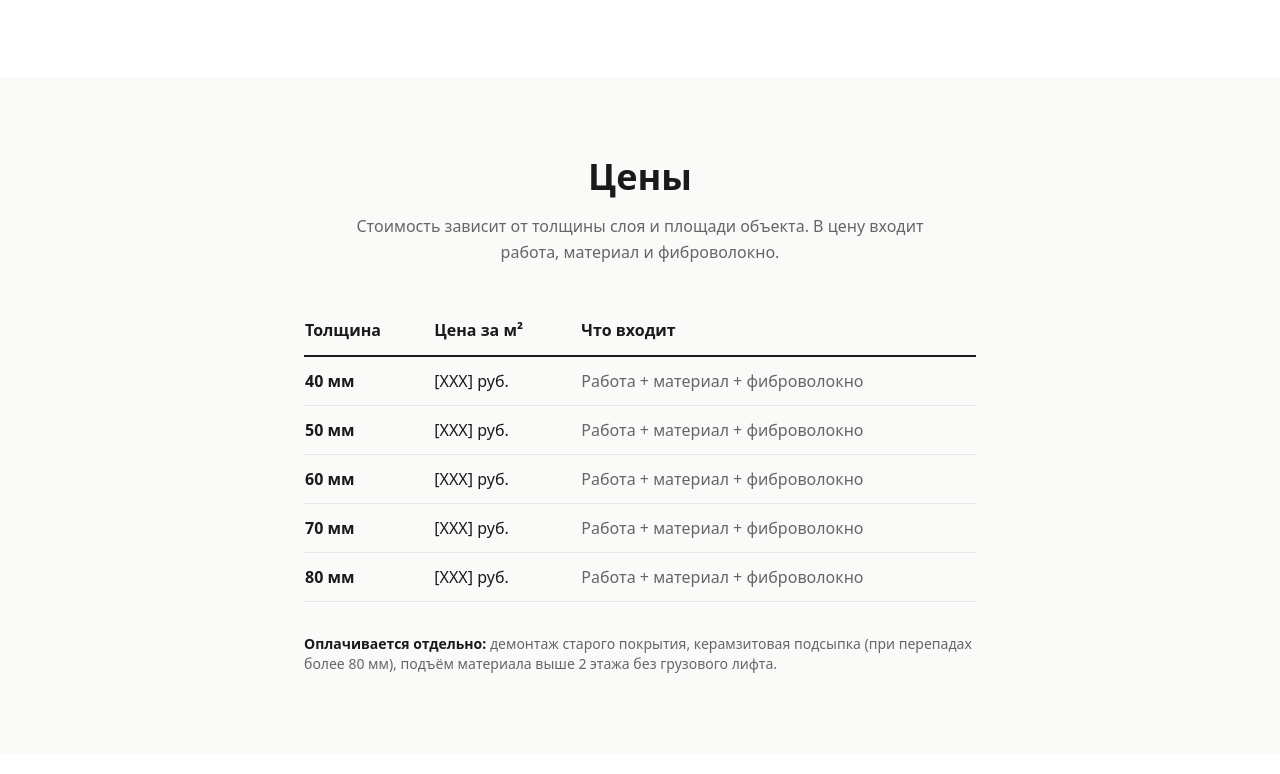
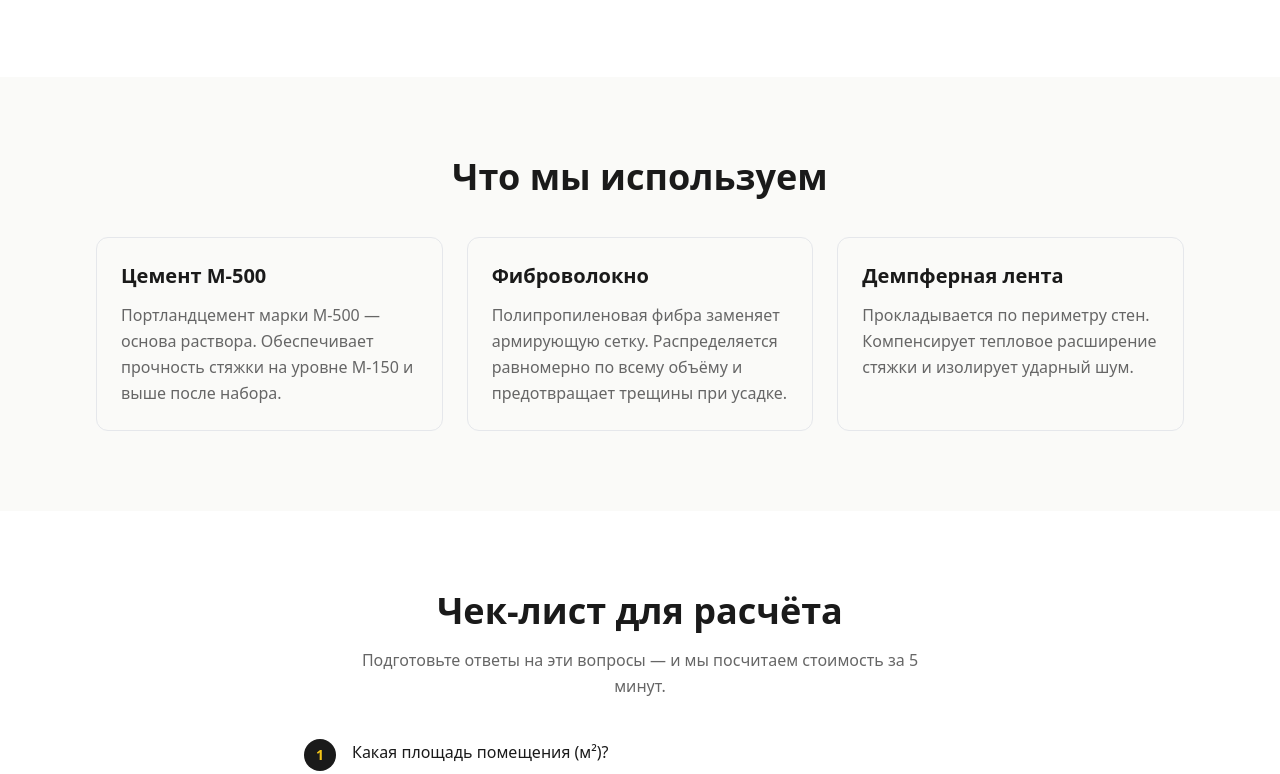
Before and after one commit to bodpad/mosstyazhka, a plain HTML site: page index.html in a window 1280 px wide. Shown: the part 1675-2449 px from the top of the page. Drawn offline with nearby package versions, Linux system fonts and the light colour scheme.

Commit message:
Убрать блок цен, заменить кнопку WhatsApp на общую, починить чередование фонов
Co-Authored-By: Claude Sonnet 4.6 <noreply@anthropic.com>

```diff
--- a/index.html
+++ b/index.html
@@ -109,7 +109,7 @@
       </a>
       <a href="#advantages" class="block py-2 text-cream hover:text-accent">Преимущества</a>
       <a href="#process" class="block py-2 text-cream hover:text-accent">Как мы работаем</a>
-      <a href="#prices" class="block py-2 text-cream hover:text-accent">Цены</a>
+
       <a href="#faq" class="block py-2 text-cream hover:text-accent">Вопросы</a>
       <a href="#reviews" class="block py-2 text-cream hover:text-accent">Отзывы</a>
       <a href="#form" class="block mt-3 bg-accent text-dark px-6 py-3 rounded-lg font-bold text-center hover:bg-accent/90">
@@ -132,8 +132,8 @@
         <a href="tel:+79853207025" class="bg-accent text-dark px-8 py-4 rounded-lg font-bold text-center text-lg hover:bg-accent/90">
           Позвонить
         </a>
-        <a href="https://wa.me/79853207025" target="_blank" rel="noopener" class="border-2 border-accent text-accent px-8 py-4 rounded-lg font-bold text-center text-lg hover:bg-accent hover:text-dark">
-          Написать в WhatsApp
+        <a href="#form" class="border-2 border-accent text-accent px-8 py-4 rounded-lg font-bold text-center text-lg hover:bg-accent hover:text-dark">
+          Написать нам
         </a>
       </div>
       <p class="mt-6 text-muted text-sm">Бесплатный замер — ежедневно с 9:00 до 21:00</p>
@@ -244,59 +244,8 @@
     </div>
   </section>
 
-  <!-- ===== ЦЕНЫ ===== -->
-  <section id="prices" class="py-12 md:py-20">
-    <div class="max-w-6xl mx-auto px-4 md:px-8">
-      <h2 class="text-3xl md:text-4xl font-extrabold mb-4 text-center">Цены</h2>
-      <p class="text-muted text-center mb-10 max-w-xl mx-auto">Стоимость зависит от толщины слоя и площади объекта. В цену входит работа, материал и фиброволокно.</p>
-
-      <div class="overflow-x-auto">
-        <table class="w-full max-w-2xl mx-auto text-left">
-          <thead>
-            <tr class="border-b-2 border-dark">
-              <th class="py-3 pr-4 font-bold">Толщина</th>
-              <th class="py-3 pr-4 font-bold">Цена за м²</th>
-              <th class="py-3 font-bold">Что входит</th>
-            </tr>
-          </thead>
-          <tbody class="text-base">
-            <tr class="border-b border-gray-200">
-              <td class="py-3 pr-4 font-bold">40 мм</td>
-              <td class="py-3 pr-4">[XXX] руб.</td>
-              <td class="py-3 text-muted">Работа + материал + фиброволокно</td>
-            </tr>
-            <tr class="border-b border-gray-200">
-              <td class="py-3 pr-4 font-bold">50 мм</td>
-              <td class="py-3 pr-4">[XXX] руб.</td>
-              <td class="py-3 text-muted">Работа + материал + фиброволокно</td>
-            </tr>
-            <tr class="border-b border-gray-200">
-              <td class="py-3 pr-4 font-bold">60 мм</td>
-              <td class="py-3 pr-4">[XXX] руб.</td>
-              <td class="py-3 text-muted">Работа + материал + фиброволокно</td>
-            </tr>
-            <tr class="border-b border-gray-200">
-              <td class="py-3 pr-4 font-bold">70 мм</td>
-              <td class="py-3 pr-4">[XXX] руб.</td>
-              <td class="py-3 text-muted">Работа + материал + фиброволокно</td>
-            </tr>
-            <tr class="border-b border-gray-200">
-              <td class="py-3 pr-4 font-bold">80 мм</td>
-              <td class="py-3 pr-4">[XXX] руб.</td>
-              <td class="py-3 text-muted">Работа + материал + фиброволокно</td>
-            </tr>
-          </tbody>
-        </table>
-      </div>
-
-      <div class="mt-8 max-w-2xl mx-auto">
-        <p class="text-sm text-muted"><span class="font-bold text-dark">Оплачивается отдельно:</span> демонтаж старого покрытия, керамзитовая подсыпка (при перепадах более 80 мм), подъём материала выше 2 этажа без грузового лифта.</p>
-      </div>
-    </div>
-  </section>
-
   <!-- ===== МАТЕРИАЛЫ ===== -->
-  <section class="py-12 md:py-20 bg-white">
+  <section class="py-12 md:py-20">
     <div class="max-w-6xl mx-auto px-4 md:px-8">
       <h2 class="text-3xl md:text-4xl font-extrabold mb-10 text-center">Что мы используем</h2>
       <div class="grid grid-cols-1 md:grid-cols-3 gap-6">
@@ -321,7 +270,7 @@
   </section>
 
   <!-- ===== ЧЕК-ЛИСТ ===== -->
-  <section class="py-12 md:py-20">
+  <section class="py-12 md:py-20 bg-white">
     <div class="max-w-6xl mx-auto px-4 md:px-8">
       <h2 class="text-3xl md:text-4xl font-extrabold mb-4 text-center">Чек-лист для расчёта</h2>
       <p class="text-muted text-center mb-10 max-w-xl mx-auto">Подготовьте ответы на эти вопросы — и мы посчитаем стоимость за 5 минут.</p>
@@ -372,7 +321,7 @@
   </section>
 
   <!-- ===== FAQ ===== -->
-  <section id="faq" class="py-12 md:py-20 bg-white">
+  <section id="faq" class="py-12 md:py-20">
     <div class="max-w-6xl mx-auto px-4 md:px-8">
       <h2 class="text-3xl md:text-4xl font-extrabold mb-10 text-center">Частые вопросы</h2>
 
@@ -443,7 +392,7 @@
   </section>
 
   <!-- ===== ОТЗЫВЫ ===== -->
-  <section id="reviews" class="py-12 md:py-20">
+  <section id="reviews" class="py-12 md:py-20 bg-white">
     <div class="max-w-6xl mx-auto px-4 md:px-8">
       <h2 class="text-3xl md:text-4xl font-extrabold mb-2 text-center">Отзывы клиентов</h2>
       <p class="text-muted text-center mb-10">Реальные отзывы с Авито</p>
@@ -616,7 +565,7 @@
           <ul class="space-y-2">
             <li><a href="#advantages" class="hover:text-accent">Преимущества</a></li>
             <li><a href="#process" class="hover:text-accent">Как мы работаем</a></li>
-            <li><a href="#prices" class="hover:text-accent">Цены</a></li>
+
             <li><a href="#faq" class="hover:text-accent">Вопросы и ответы</a></li>
             <li><a href="#reviews" class="hover:text-accent">Отзывы</a></li>
             <li><a href="#form" class="hover:text-accent">Заявка</a></li>
```
